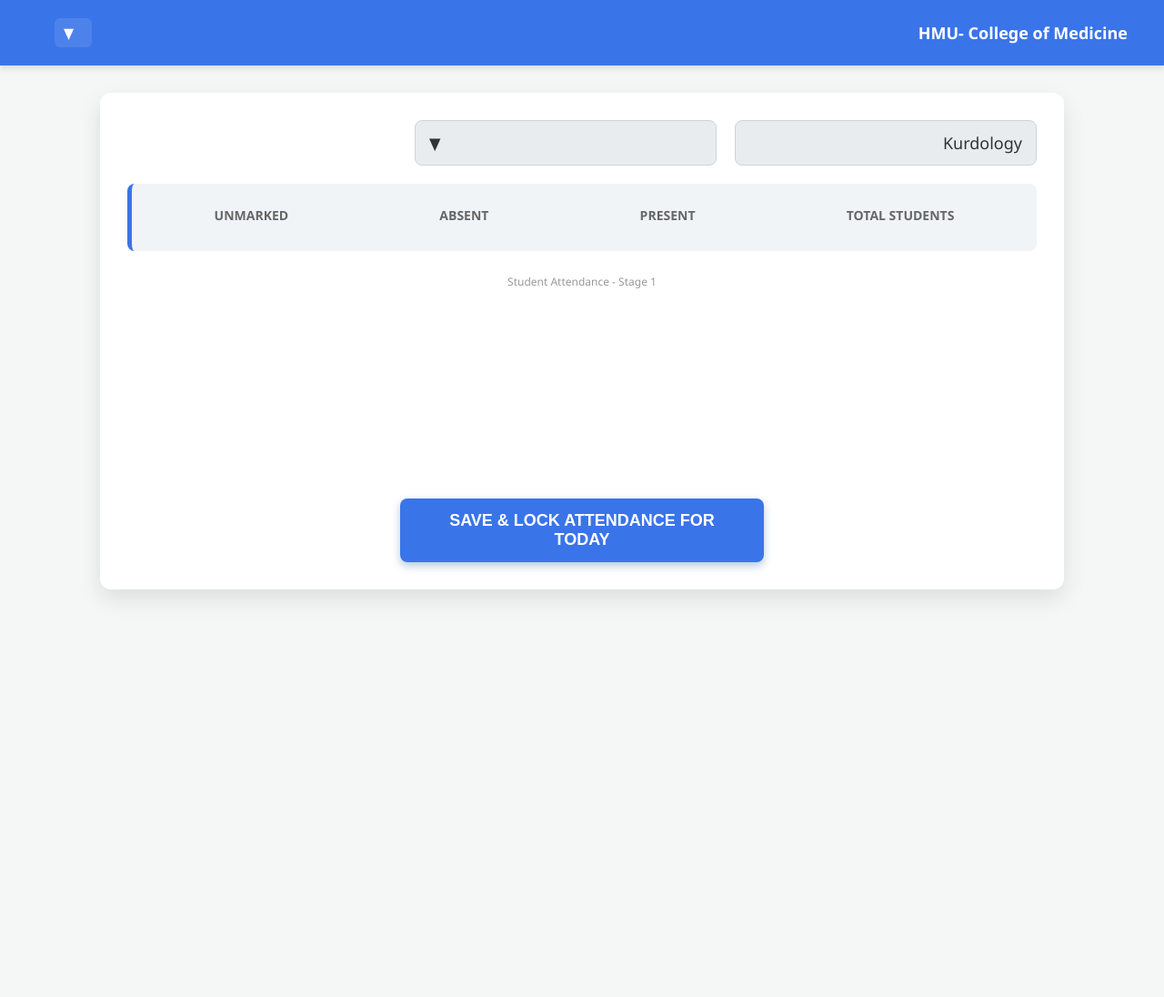
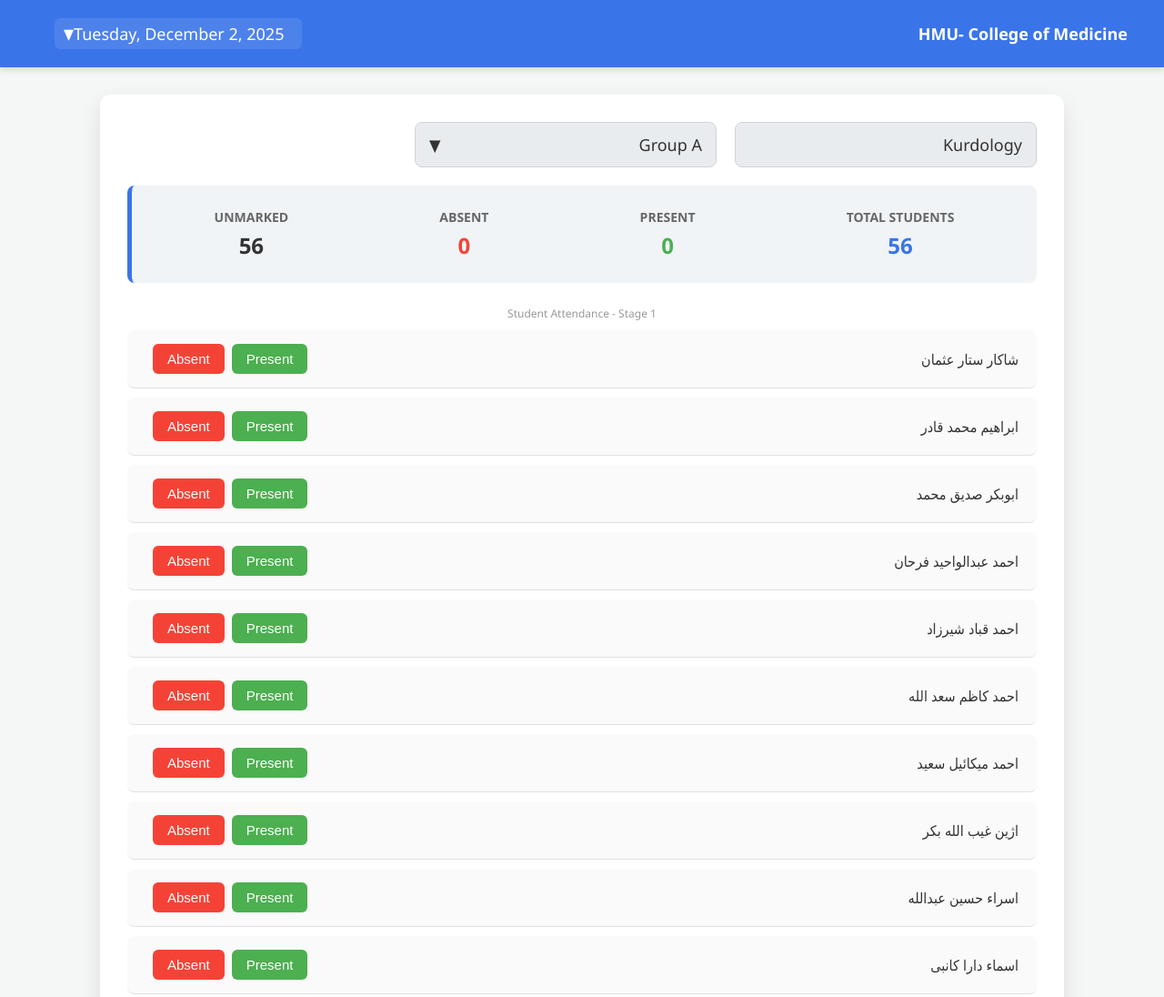
Before and after one commit to shabazrasheed10-rgb/Kurdology-S-Attendance, a plain HTML site: page index.html in a window 1280 px wide. Shown: the top 1096 px of the page at 91% size. Before the commit the page ends 800 px from the top, so only its background shows below. Drawn offline with Linux system fonts and the light colour scheme.

Commit message:
Refactor attendance deletion and DOMContentLoaded listener
Updated attendance record deletion logic and fixed event listener closure.

```diff
--- a/index.html
+++ b/index.html
@@ -411,7 +411,7 @@ const STUDENT_DATA_BY_GROUP = {
         { id: 'D-6', name: "ژیار کاروان عبدالمناف" }, { id: 'D-7', name: "ژیله ستار احمد" }, { id: 'D-8', name: "سات محمد سلیمان" }, { id: 'D-9', name: "سارا احمد اسعد" }, { id: 'D-10', name: "ساره شهریار مامند" },
         { id: 'D-11', name: "سافين سليم ابراهيم" }, { id: 'D-12', name: "سانا مظهر يوسف" }, { id: 'D-13', name: "ساویز کامران جلیل" }, { id: 'D-14', name: "سعد سالم حازم" }, { id: 'D-15', name: "سوز هه لمه ت کریم" },
         { id: 'D-16', name: "سوزی فواد احمد" }, { id: 'D-17', name: "سيتا فرهاد عبد الواحد" }, { id: 'D-18', name: "سيما حسن خضر" }, { id: 'D-19', name: "سيما سلام على" }, { id: 'D-20', name: "سيفا ستار شيخ" },
-        { id: 'D-21', name: "سيقال ئوزلم يمان" }, { id: 'D-22', name: "سيما عبدالرزاق بكر" }, { id: 'D-23', name: "سيما على حسين" }, { id: 'D-24', name: "سیما گیلانی محمد" }, { id: 'D-25', name: "سه پان کمال عبدالله" },
+        { id: 'D-21', name: "سيقال ئوزلم يمان" }, { id: 'D-22', name: "سیما عبدالرزاق بكر" }, { id: 'D-23', name: "سیما على حسين" }, { id: 'D-24', name: "سیما گیلانی محمد" }, { id: 'D-25', name: "سه پان کمال عبدالله" },
         { id: 'D-26', name: "سه رکه وت سعدی اسماعیل" }, { id: 'D-27', name: "سه لار هیوا قادر" }, { id: 'D-28', name: "سه هه ند عبد اللطيف مصطفى" }, { id: 'D-29', name: "شاجوان عبد السلام عثمان" }, { id: 'D-30', name: "شاد کاوه قاسم" },
         { id: 'D-31', name: "شاد ياسين عثمان" }, { id: 'D-32', name: "شانیل میرخان محمد" }, { id: 'D-33', name: "شانیا رزگار طه" }, { id: 'D-34', name: "شايه ن علي ابراهيم" }, { id: 'D-35', name: "شایی عبدالرحمن طه" },
         { id: 'D-36', name: "شه ن صلاح صالح" }, { id: 'D-37', name: "عبدالله هیمن ره شید" }, { id: 'D-38', name: "قاری کاروان سعيد" }, { id: 'D-39', name: "كوسار سيروان عبدالله" }, { id: 'D-40', name: "کابار فرحان عبدالله" },
@@ -883,7 +883,8 @@ function saveAttendance() {
 }
 
 /* --- INITIALIZATION ON PAGE LOAD --- */
-document.addEventListener('DOMContentLoaded', () => {
+document.addEventListener('DOMContentLoaded', () => { // Corrected starting point of listener
+
     // Ensure activeDateKey is initialized correctly
     if (!localStorage.getItem("lastDateKey")) {
         activeDateKey = REAL_TODAY_KEY;
@@ -896,7 +897,7 @@ document.addEventListener('DOMContentLoaded', () => {
     initializeGroups();
 
     // 3. Load the data for the activeDateKey
-    selectDate(activeDateKey);});
+    selectDate(activeDateKey);
 
     /* --- USER REQUEST: Delete specific historical records on load --- */
     function deleteHistoricalRecords() {
@@ -910,15 +911,14 @@ function deleteHistoricalRecords() {
         });
 
         // Optional: Log the action for confirmation
-    console.log(Removed attendance records for ${targetDate} for groups: ${groupsToRemove.join(', ')}.);
+        // FIX: Changed quotes to backticks for string interpolation
+        console.log(`Removed attendance records for ${targetDate} for groups: ${groupsToRemove.join(', ')}.`);
     }
 
-
-deleteHistoricalRecords();
+    deleteHistoricalRecords(); // Run function on load (after main logic)
 
 
-
-});
+}); // Correctly closes the DOMContentLoaded listener
 </script>
 </body>
 </html>
```
Lines whose indentation alone changed are shown as unchanged.
